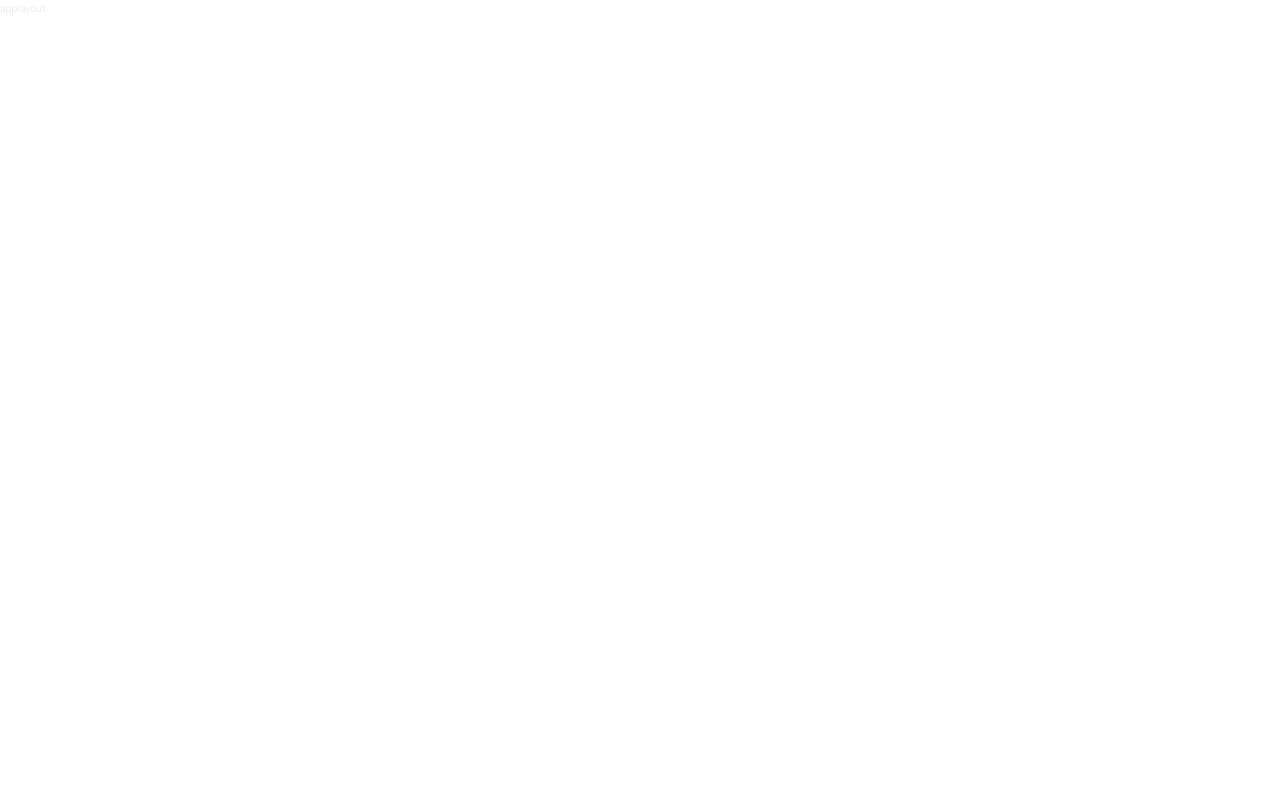
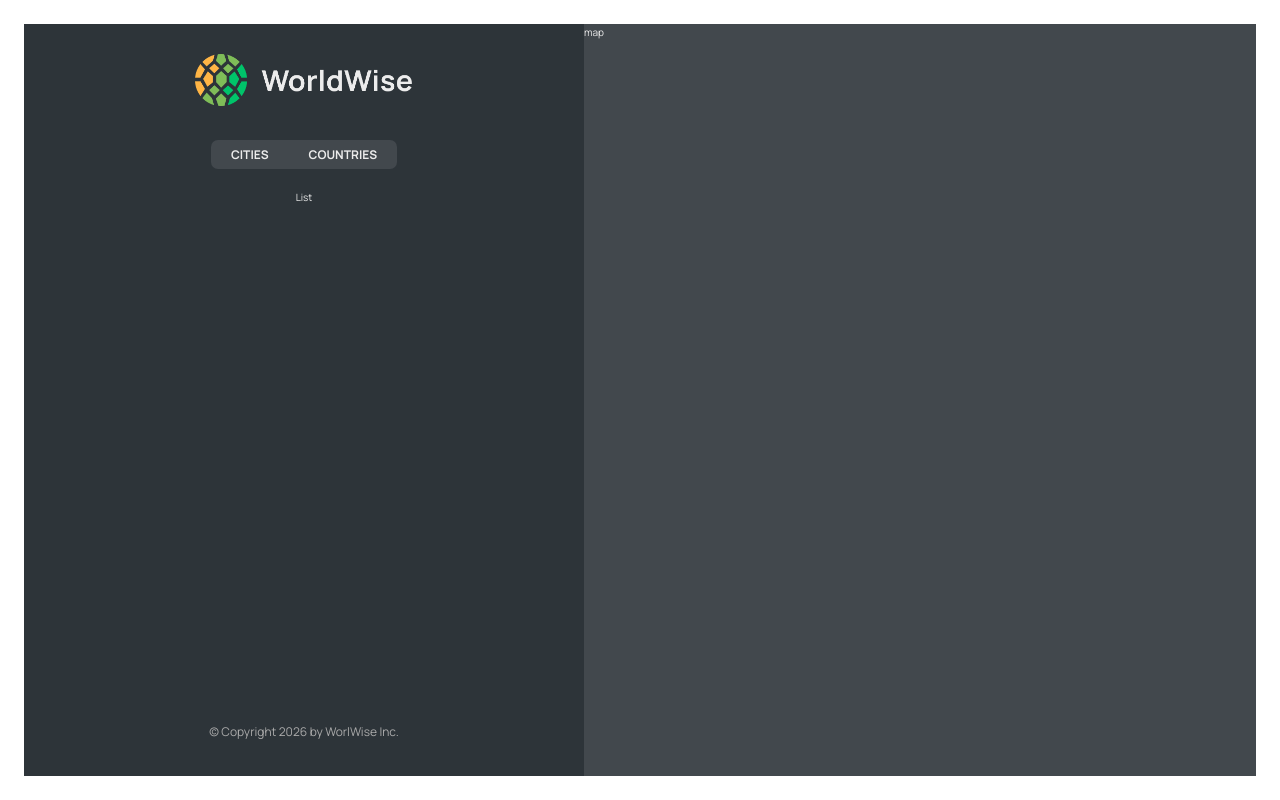
Before and after one commit to OMAR-A-M-A/World-Wise, a React (Vite) app: page /app in a window 1280 px wide. Built offline with nearby package versions, Linux system fonts and the light colour scheme.

Commit message:
finish the ui of the app and make the nested routes

```diff
--- a/src/App.jsx
+++ b/src/App.jsx
@@ -10,11 +10,16 @@
   return (
     <BrowserRouter>
       <Routes>
-        <Route path="/" element={<HomePage></HomePage>}></Route>
+        <Route index element={<HomePage></HomePage>}></Route>
         <Route path="product" element={<Product></Product>}></Route>
         <Route path="pricing" element={<Pricing></Pricing>}></Route>
         <Route path="login" element={<Login></Login>}></Route>
-        <Route path="app" element={<AppLayout></AppLayout>}></Route>
+        <Route path="app" element={<AppLayout></AppLayout>}>
+          <Route index element={<p>List</p>}></Route>
+          <Route path="cities" element={<p>city</p>}></Route>
+          <Route path="countries" element={<p>Country</p>}></Route>
+          <Route path="form" element={<p>form</p>}></Route>
+        </Route>
         <Route path="*" element={<PageNotFound></PageNotFound>}></Route>
       </Routes>
     </BrowserRouter>
--- /dev/null
+++ b/src/components/AppNav.jsx
@@ -0,0 +1,18 @@
+import styles from "./AppNav.module.css";
+import { NavLink } from "react-router-dom";
+function AppNav() {
+  return (
+    <nav className={styles.nav}>
+      <ul>
+        <li>
+          <NavLink to="cities">Cities</NavLink>
+        </li>
+        <li>
+          <NavLink to="countries">Countries</NavLink>
+        </li>
+      </ul>
+    </nav>
+  );
+}
+
+export default AppNav;
--- /dev/null
+++ b/src/components/Footer.jsx
@@ -0,0 +1,12 @@
+import styles from "./Footer.module.css"
+function Footer() {
+  return (
+    <footer className={styles.footer}>
+      <p className={styles.copyright}>
+        &copy; Copyright {new Date().getFullYear()} by WorlWise Inc.
+      </p>
+    </footer>
+  );
+}
+
+export default Footer;
--- /dev/null
+++ b/src/components/Footer.module.css
@@ -0,0 +1,8 @@
+.footer {
+  margin-top: auto;
+}
+
+.copyright {
+  font-size: 1.2rem;
+  color: var(--color-light--1);
+}
--- /dev/null
+++ b/src/components/Map.jsx
@@ -0,0 +1,8 @@
+import styles from "./Map.module.css";
+function Map() {
+  return <div className={styles.mapContainer}>
+    map
+  </div>;
+}
+
+export default Map;
--- /dev/null
+++ b/src/components/Sidebar.jsx
@@ -0,0 +1,17 @@
+import { Outlet } from "react-router-dom";
+import AppNav from "./AppNav";
+import Footer from "./Footer";
+import Logo from "./Logo";
+import styles from "./Sidebar.module.css";
+function Sidebar() {
+  return (
+    <aside className={styles.sidebar}>
+      <Logo></Logo>
+      <AppNav></AppNav>
+      <Outlet />
+      <Footer></Footer>
+    </aside>
+  );
+}
+
+export default Sidebar;
--- a/src/components/Sidebar.module.css
+++ b/src/components/Sidebar.module.css
@@ -8,12 +8,3 @@
   align-items: center;
   height: calc(100vh - 4.8rem);
 }
-
-.footer {
-  margin-top: auto;
-}
-
-.copyright {
-  font-size: 1.2rem;
-  color: var(--color-light--1);
-}
--- a/src/pages/AppLayout.jsx
+++ b/src/pages/AppLayout.jsx
@@ -1,9 +1,13 @@
+import Sidebar from "../components/Sidebar";
+import Map from "../components/Map";
+import styles from "./AppLayout.module.css";
 function AppLayout() {
   return (
-    <div>
-      applayout
+    <div className={styles.app}>
+      <Sidebar></Sidebar>
+      <Map></Map>
     </div>
-  )
+  );
 }
 
-export default AppLayout
+export default AppLayout;
```
Also changed, not shown: 1 other file (tests, documents, lock files or other folders).
